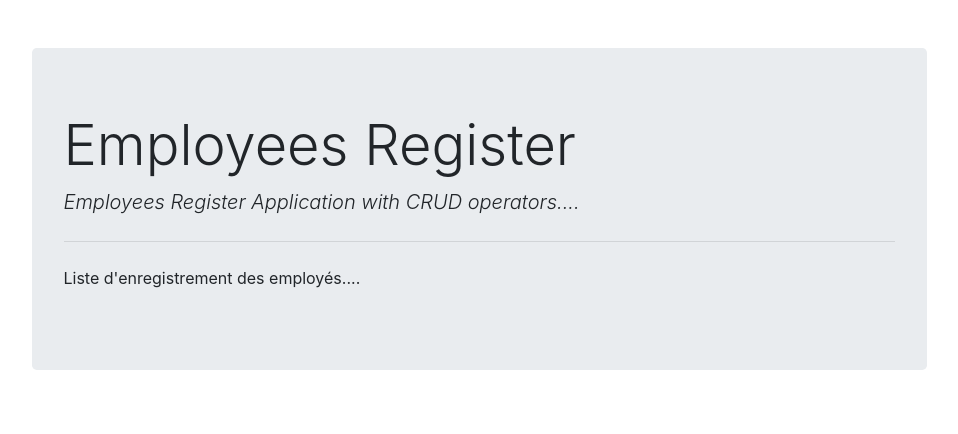
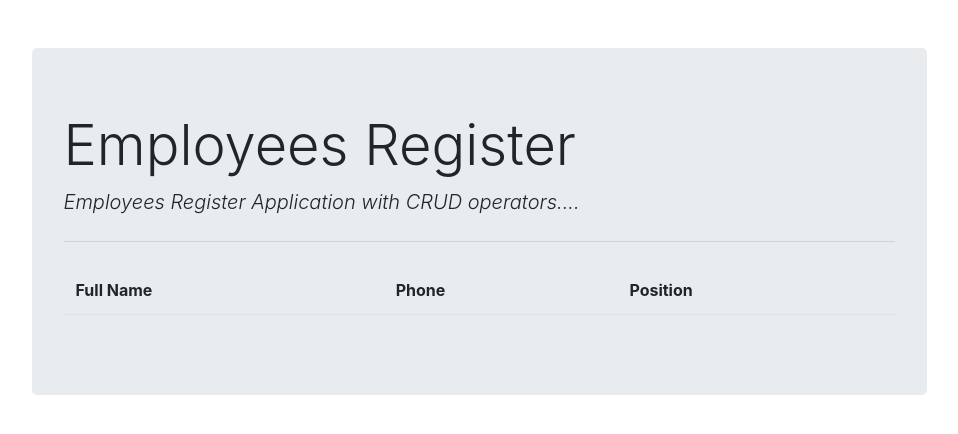
Before and after one commit to AliBouss/AliBouss-Projet_Django_Registre_Employes, a Django app: page /list/ in a window 1280 px wide. Shown: the top 434 px of the page, without its empty margins (161-1119 px from the left). Run offline with Django 3.2, Linux system fonts and the light colour scheme; data that the repository does not hold is empty; some libraries are stand-ins or nearby versions.

Commit message:
ajout des bouton de suppression et d'edition, affichage des enregistrement

```diff
--- a/Project/urls.py
+++ b/Project/urls.py
@@ -20,7 +20,8 @@ from Register.views import employee_form, employee_list
 
 urlpatterns = [
     path('admin/', admin.site.urls),
-    path('', employee_form, name="form"),
-    path('list/', employee_list, name="list"),
+    path('', employee_form, name="insert-form"),  # insert data
+    path('<int:id>/', employee_form, name="update-form"),  # update form
+    path('list/', employee_list, name="list")  # display records
 
 ]
--- a/Register/models.py
+++ b/Register/models.py
@@ -6,6 +6,9 @@ from django.db import models
 class Position(models.Model):
     title = models.CharField(max_length=123)
 
+    def __str__(self):
+        return self.title
+
 
 class Employee(models.Model):
     fullname = models.CharField(max_length=123)
--- a/Register/templates/register/employee_list.html
+++ b/Register/templates/register/employee_list.html
@@ -1,5 +1,28 @@
 {% extends "register/base.html" %}
+{% load static %}
 
 {% block content %}
-    <p>Liste d'enregistrement des employés....</p>
+    <table class="table table-borderless">
+        <thead class="border-bottom font-weight-bold">
+        <tr>
+            <td>Full Name</td>
+            <td>Phone</td>
+            <td>Position</td>
+        </tr>
+        </thead>
+        <tbody>
+            {% for i in employee_list %}
+                <tr>
+                    <td>{{i.fullname}}</td>
+                    <td>{{i.phone}}</td>
+                    <td>{{i.position}}</td>
+                    <td>
+                        <a href="{% url 'list' i.id %}" class="btn text-secondary px-0">
+                            <i class="far fa-edit fa-lg"></i>
+                        </a>
+                    </td>
+                </tr>
+            {% endfor %}
+        </tbody>
+    </table>
 {% endblock %}
--- a/Register/views.py
+++ b/Register/views.py
@@ -1,11 +1,27 @@
-from django.shortcuts import render
+from django.shortcuts import render, redirect
 from Register.forms import EmployeeForm
+from Register.models import Employee
 
 
-def employee_form(request):
-    form = EmployeeForm()
-    return render(request, "register/employee_form.html", {"form": form})
+def employee_form(request, id=0):
+    if request.method == "GET":
+        if id == 0:
+            form = EmployeeForm()
+        else:
+            employee = Employee.objects.get(pk=id)
+            form = EmployeeForm(instance=employee)
+        return render(request, "register/employee_form.html", {"form": form})
+    else:
+        if id == 0:
+            form = EmployeeForm(request.POST)
+        else:
+            employee = Employee.objects.get(pk=id)
+            form = EmployeeForm(request.POST, instance=employee)
+        if form.is_valid():
+            form.save()
+        return redirect('list/')
 
 
 def employee_list(request):
-    return render(request, "register/employee_list.html")
+    context = {"employee_list": Employee.objects.all()}
+    return render(request, "register/employee_list.html", context)
```
Also changed, not shown: Register/forms.py (+9 -0 lines), Register/templates/register/employee_form.html (+14 -1 lines).
